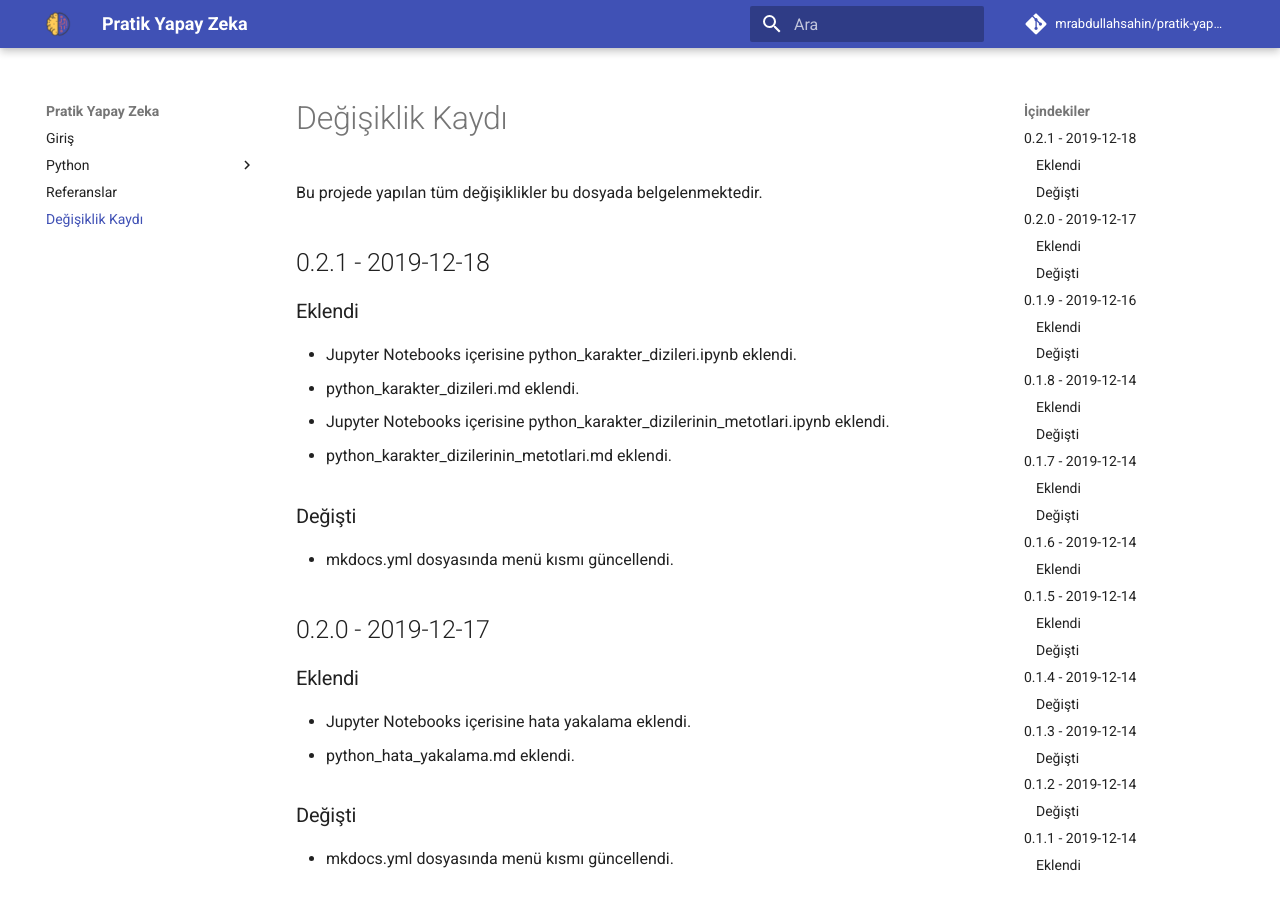
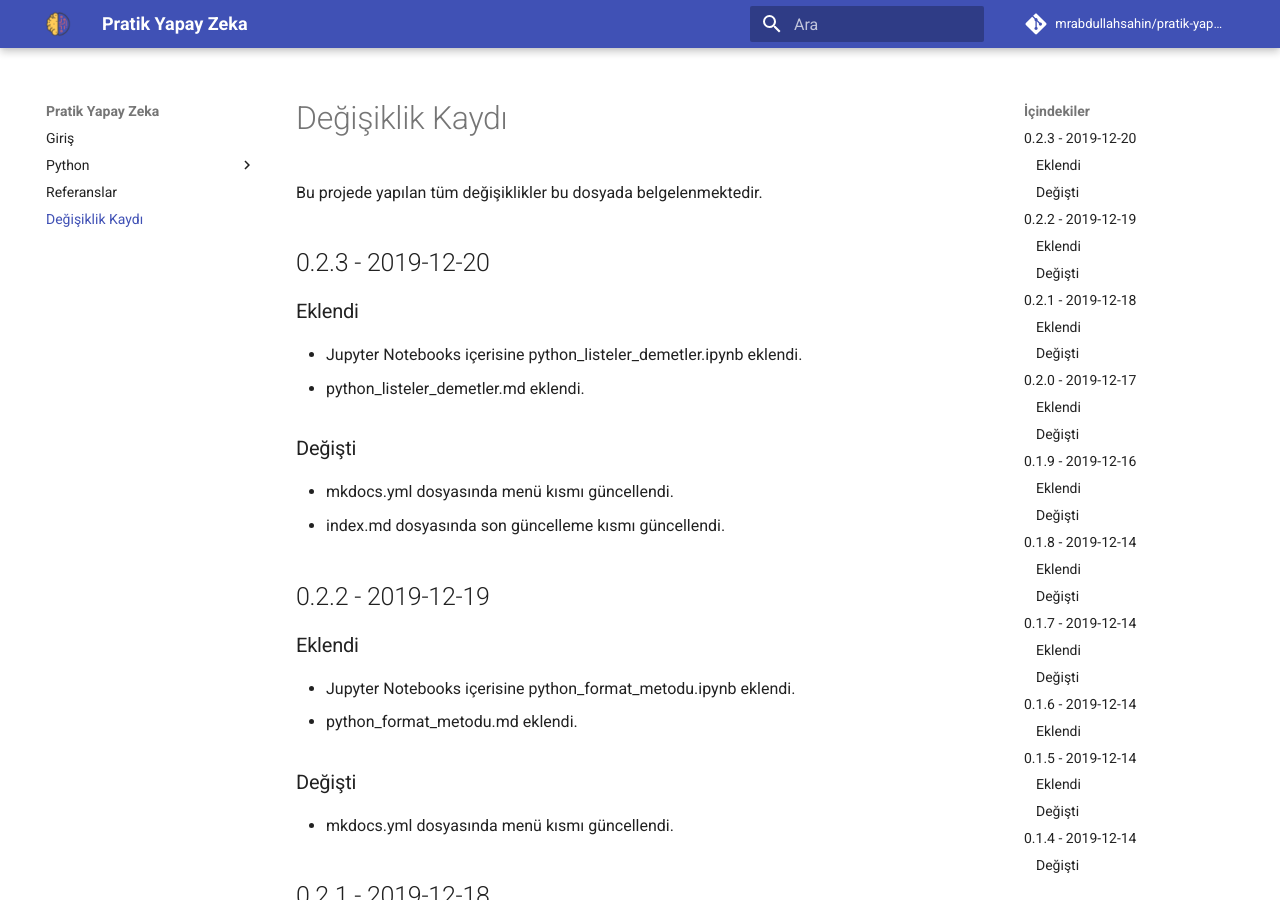
Before and after one commit to mrabdullahsahin/pratik-yapay-zeka, an MkDocs documentation site: the page built from docs/changelog.md, in a window 1280 px wide and 900 px high. Built offline with MkDocs 1.6.1 and Material for MkDocs 9.7.7, drawn with Linux system fonts in a browser that asks for light colours; comment, search, counter and statistics services are not loaded.

Commit message:
Update changelog files

```diff
--- a/docs/changelog.md
+++ b/docs/changelog.md
@@ -1,6 +1,29 @@
 # Değişiklik Kaydı
 
 Bu projede yapılan tüm değişiklikler bu dosyada belgelenmektedir.
+
+## 0.2.3 - 2019-12-20
+
+### Eklendi
+
+- Jupyter Notebooks içerisine python_listeler_demetler.ipynb eklendi.
+- python_listeler_demetler.md eklendi.
+
+### Değişti
+
+- mkdocs.yml dosyasında menü kısmı güncellendi.
+- index.md dosyasında son güncelleme kısmı güncellendi.
+
+## 0.2.2 - 2019-12-19
+
+### Eklendi
+
+- Jupyter Notebooks içerisine python_format_metodu.ipynb eklendi.
+- python_format_metodu.md eklendi.
+
+### Değişti
+
+- mkdocs.yml dosyasında menü kısmı güncellendi.
 
 ## 0.2.1 - 2019-12-18
 
```
Also changed, not shown: CHANGELOG.md (+23 -0 lines).
